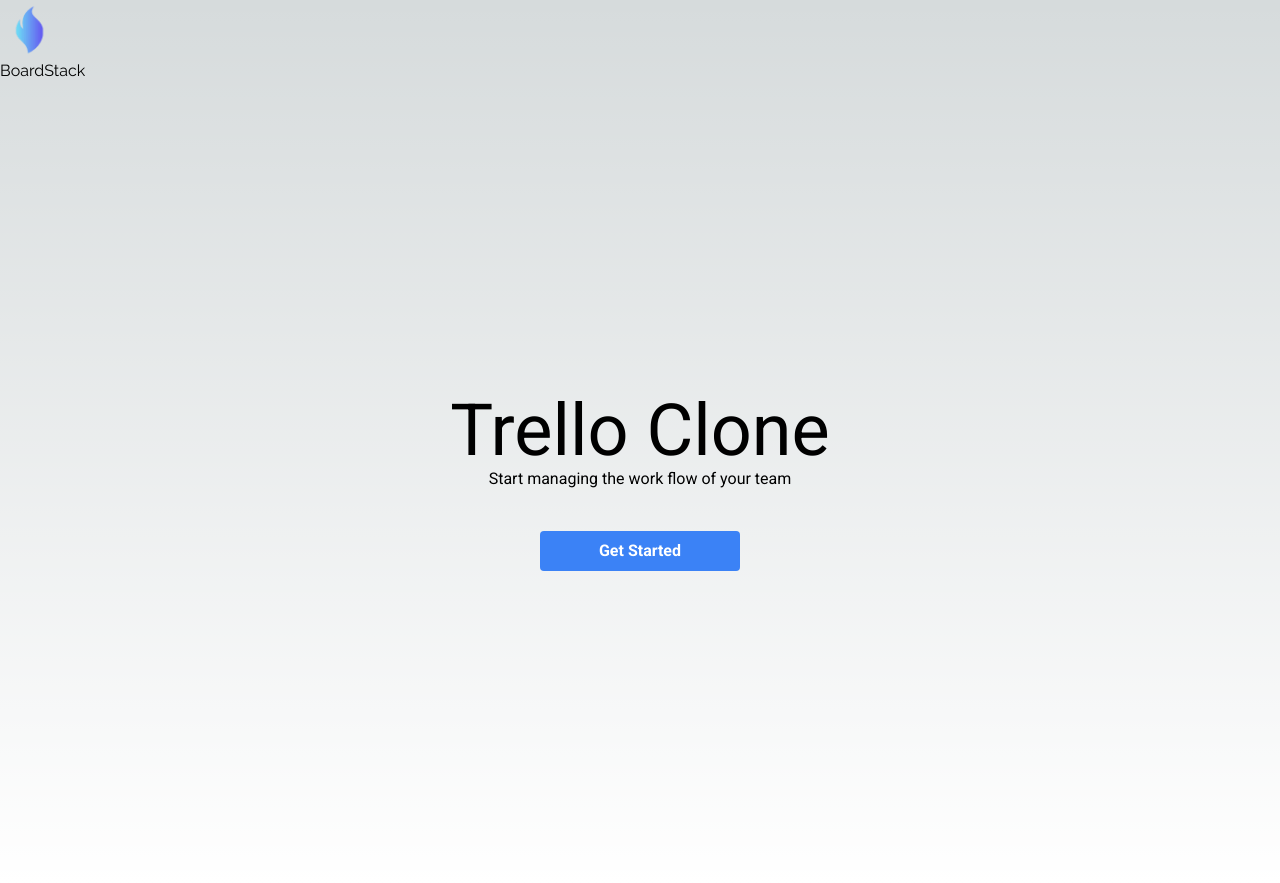
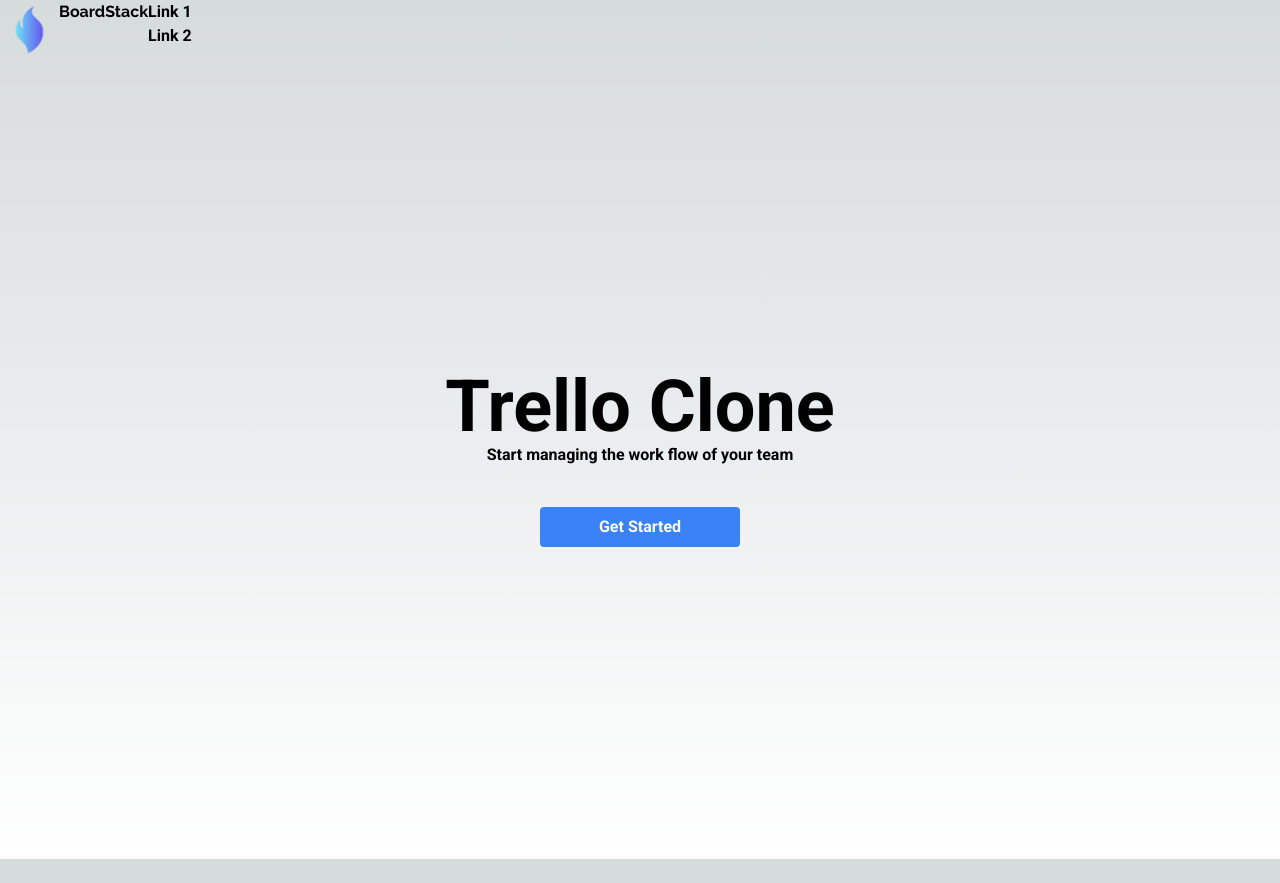
Before and after one commit to GabrielPaparello/TrelloClon, a Next.js app: page / in a window 1280 px wide. After the commit the page ends 859 px from the top, so only its background shows below. Built offline with nearby package versions, Linux system fonts and the light colour scheme; a web font is replaced by a local one.

Commit message:
nav font?

```diff
--- a/src/app/components/Homenav.tsx
+++ b/src/app/components/Homenav.tsx
@@ -5,14 +5,15 @@ import "../globals.css";
 const Homenav = () => {
   return (
         <nav className="flex ">
-          <aside>
+          <aside className='flex'>
             <Image src='/assets/logo.png' alt='logoBrand' width={59} height={59}/>
             <h2 className={`raleway`}>BoardStack</h2>
           </aside>
           <ul>
           <li>
+            <h4>Link 1</h4>
           </li>
-
+          <li>Link 2</li>
           </ul>
         </nav>
 
--- a/src/app/globals.css
+++ b/src/app/globals.css
@@ -27,6 +27,7 @@ body {
 }
 .raleway {
   font-family: 'Raleway', sans-serif;
+  font-weight: 700;
 }
 .fira {
   font-family: 'Fira Sans Extra Condensed', sans-serif;
--- a/src/app/layout.tsx
+++ b/src/app/layout.tsx
@@ -5,7 +5,7 @@ import { UserProvider } from '@auth0/nextjs-auth0/client';
 import ReduxProvider from "./lib/ReduxProvider";
 import { Roboto , Raleway, Fira_Sans_Extra_Condensed } from 'next/font/google'
 const inter = Inter({ subsets: ["latin"] });
-const raleway = Raleway ({subsets: ["latin"]});
+const raleway = Raleway ({subsets: ["latin"],weight:['400','700']});
 const fira = Fira_Sans_Extra_Condensed({
   subsets: ['latin'],
   weight: ['400', '700'],
```
